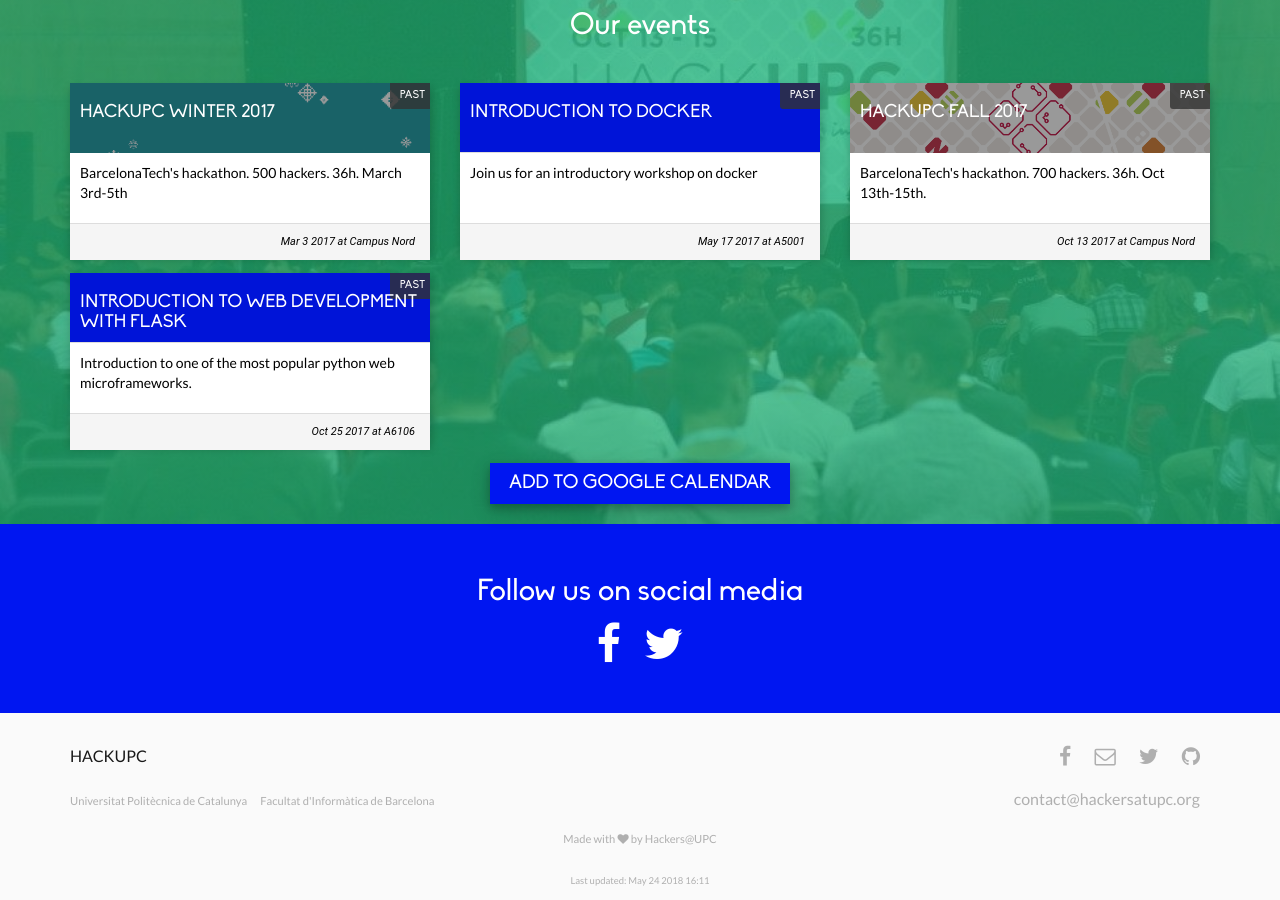
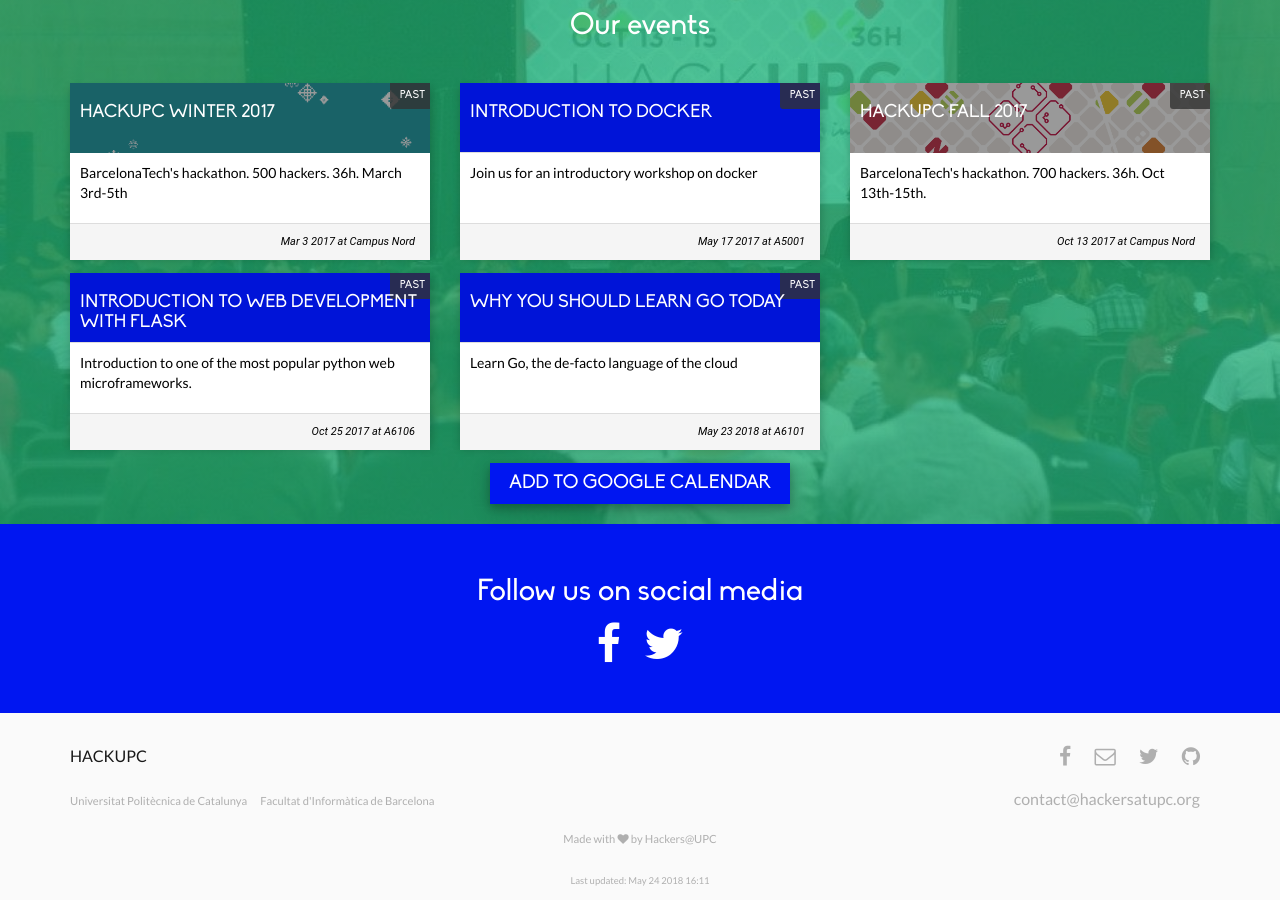
Before and after one commit to casassg/events-landing, a Jekyll site: the page built from index.md, in a window 1280 px wide and 900 px high, scrolled down 793 px. Built offline with Jekyll 4.4.1, drawn with Linux system fonts in a browser that asks for light colours; nearby versions of some CDN libraries.

Commit message:
add go event

```diff
--- a/_data/events.yml
+++ b/_data/events.yml
@@ -27,3 +27,10 @@
   end-date: 2017-10-25 1:00 PM
   location: A6106
   url: https://www.facebook.com/events/158389091423158/
+
+- name: Why you should learn Go today
+  line: Learn Go, the de-facto language of the cloud
+  date: 2018-05-23 12:00 PM
+  end-date: 2018-05-23 12:50 PM
+  location: A6101
+  url: https://www.facebook.com/events/878540245651285/
```
